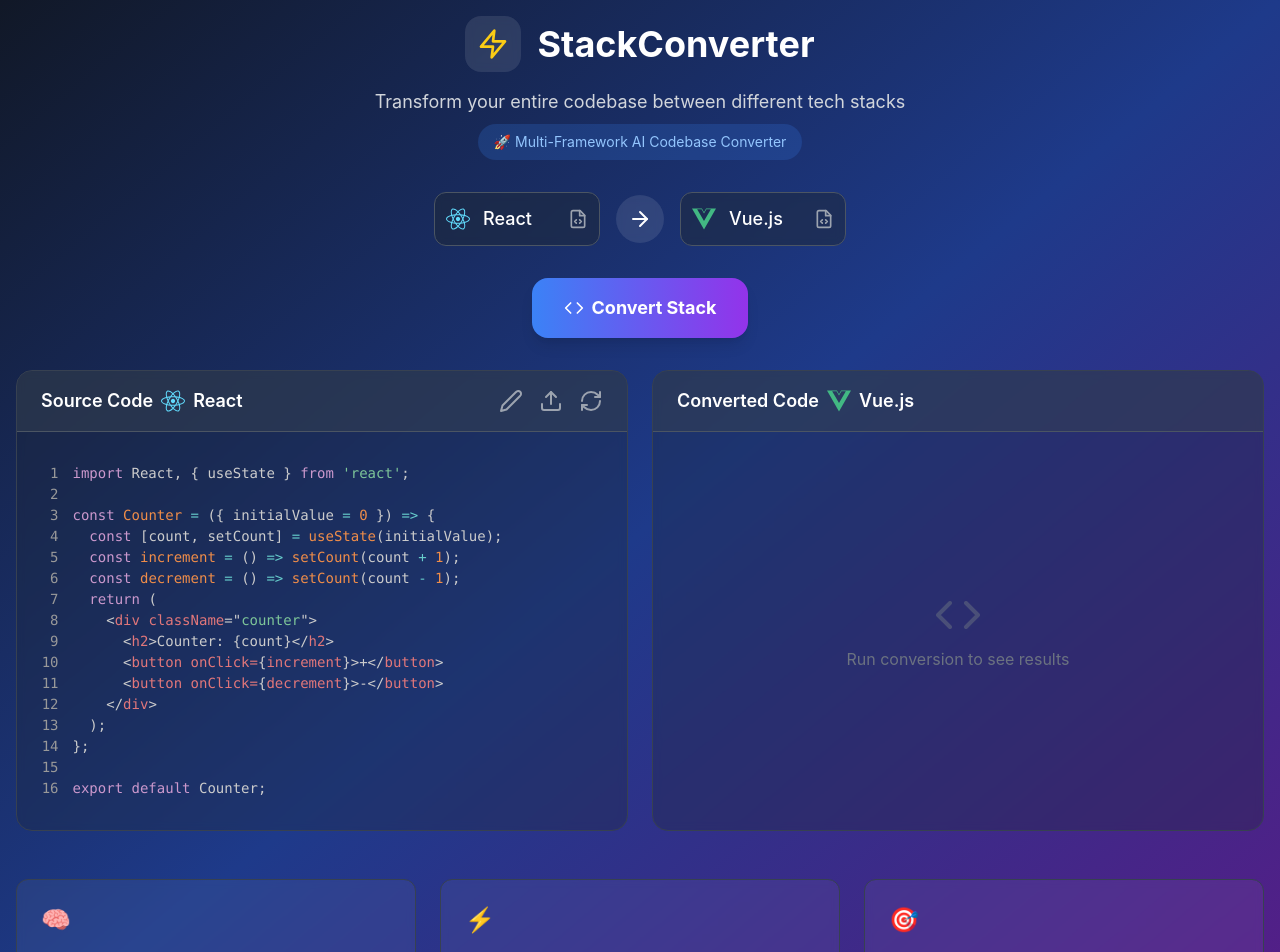
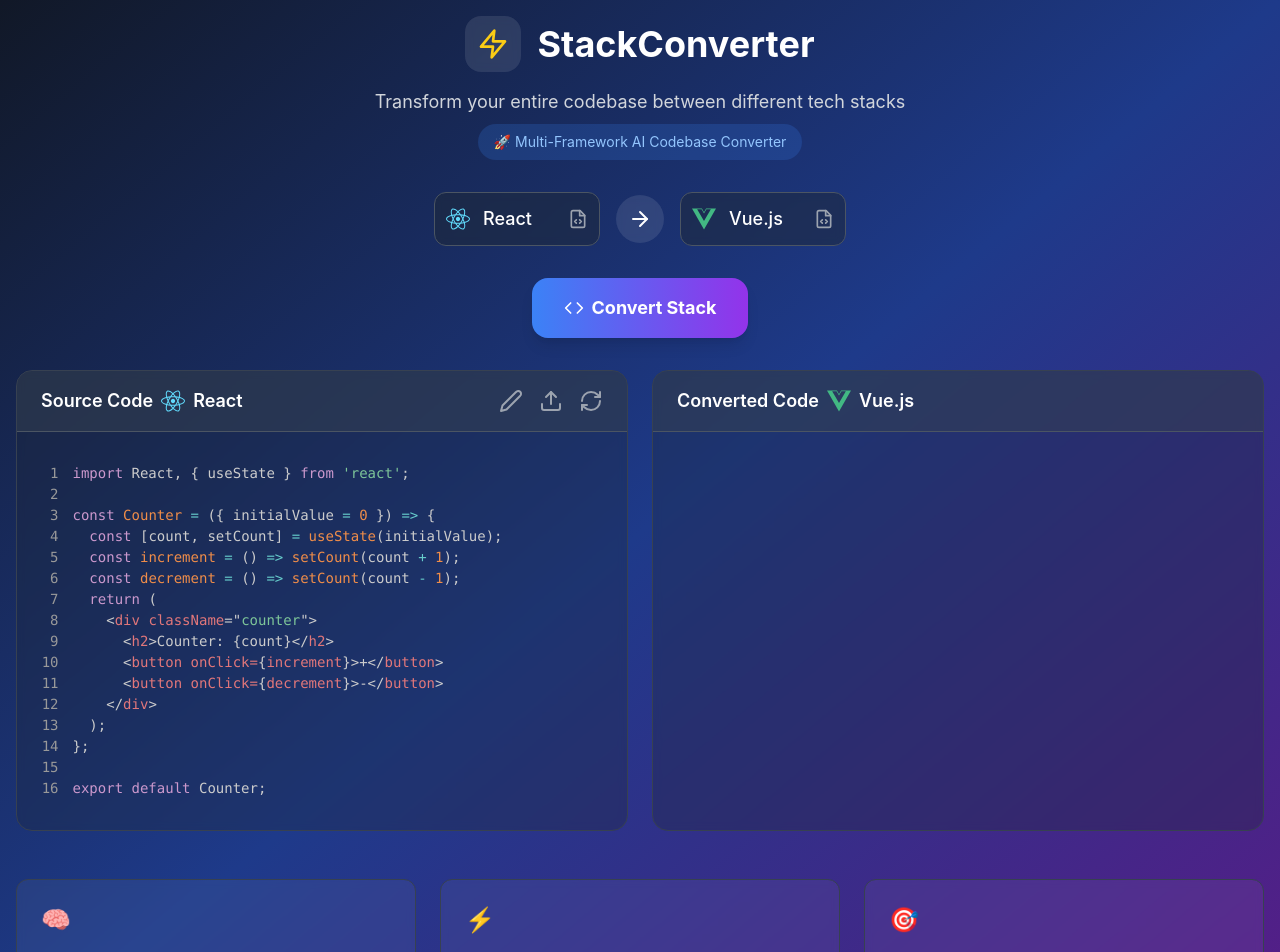
Before and after one commit to amir0ff/stackconverter, a React (Vite) app in the folder frontend/: page / in a window 1280 px wide. Shown: the top 952 px of the page. Built offline with nearby package versions, Linux system fonts and the light colour scheme.

Commit message:
fix(frontend): restore previous CodePanel design, always show edit button, and disable for zip/upload/conversion

```diff
--- a/frontend/src/components/StackConverter.tsx
+++ b/frontend/src/components/StackConverter.tsx
@@ -79,7 +79,7 @@ const StackConverter: React.FC = () => {
             targetStack={conversionState.targetStack}
             onSourceStackChange={handleSourceStackChange}
             onTargetStackChange={handleTargetStackChange}
-            disabled={conversionState.isConverting}
+            disabled={conversionState.isConverting || fileUploadState.isUploading}
             stackOptions={stackOptions}
             autoDetectedStack={autoDetectedStack}
           />
@@ -126,8 +126,8 @@ const StackConverter: React.FC = () => {
               onFileChange={handleFileChangeWithCaptcha}
               onCodeChange={updateSourceCode}
               isEditable={true}
-              uploadDisabled={import.meta.env.MODE === 'production' && !captchaToken || conversionState.isConverting}
-              disableEdit={conversionState.isConverting}
+              uploadDisabled={import.meta.env.MODE === 'production' && !captchaToken || conversionState.isConverting || fileUploadState.isUploading}
+              disableEdit={conversionState.isConverting || fileUploadState.isUploading}
             />
 
             <CodePanel
--- a/frontend/src/components/ui/CodePanel.tsx
+++ b/frontend/src/components/ui/CodePanel.tsx
@@ -33,9 +33,7 @@ const CodePanel: React.FC<CodePanelPropsWithTooltips> = ({
   isUploading = false,
   fileInputRef,
   onFileChange,
-  showEmptyState = false,
   emptyStateMessage = 'Run conversion to see results',
-  emptyStateIcon = <Code className="h-12 w-12 mx-auto mb-2 opacity-50" />,
   uploadTooltipProps = {},
   resetTooltipProps = {},
   editTooltipProps = {},
@@ -47,6 +45,9 @@ const CodePanel: React.FC<CodePanelPropsWithTooltips> = ({
   const selectedStack = stackOptions.find(s => s.value === stack);
   const [isEditing, setIsEditing] = useState(false);
   const textareaRef = useRef<HTMLTextAreaElement>(null);
+  // Disable edit if uploaded file is a zip
+  const isZip = uploadedFile && uploadedFile.name.endsWith('.zip');
+  const effectiveDisableEdit = disableEdit || isZip;
 
   // Auto-resize textarea to fit content
   useEffect(() => {
@@ -108,15 +109,16 @@ const CodePanel: React.FC<CodePanelPropsWithTooltips> = ({
           )}
         </h3>
         <div className="flex items-center gap-4">
-          {isEditable && !uploadedFile && (
+          {/* Always show edit button, but disable for zip, upload, or conversion */}
+          {isEditable && (
             <button
               onClick={toggleEditMode}
               className={`transition-colors ${
-                disableEdit
+                effectiveDisableEdit
                   ? 'text-gray-600 cursor-not-allowed'
                   : 'text-gray-400 hover:text-white'
               }`}
-              disabled={disableEdit}
+              disabled={effectiveDisableEdit}
               data-tooltip-id="edit-tooltip"
               data-tooltip-content={isEditing ? "View formatted code" : "Edit code"}
               {...editTooltipProps}
@@ -145,11 +147,7 @@ const CodePanel: React.FC<CodePanelPropsWithTooltips> = ({
                 data-tooltip-content="Upload a .zip archive containing your code files (.js, .ts, .tsx, .jsx) for batch conversion. Only code files will be processed."
                 {...uploadTooltipProps}
               >
-                {isUploading ? (
-                  <Loader2 className="h-4 w-4 animate-spin" />
-                ) : (
                 <Upload className="h-6 w-6" />
-                )}
               </button>
             </>
           )}
@@ -206,7 +204,32 @@ const CodePanel: React.FC<CodePanelPropsWithTooltips> = ({
             <Loader2 className="h-10 w-10 mb-2 text-blue-400 animate-spin" />
             <div>Uploading file...</div>
           </div>
-        ) : uploadedFile ? (
+        ) : uploadedFile && (
+          // If uploaded file is a code file, allow editing via edit button (default: syntax highlighter)
+          (['js','jsx','ts','tsx','vue','svelte'].some(ext => uploadedFile.name.endsWith('.' + ext))) ? (
+            isEditable && isEditing ? (
+              <div className="p-6 h-full">
+                <textarea
+                  ref={textareaRef}
+                  value={code}
+                  onChange={handleCodeChange}
+                  className="w-full h-full min-h-[20rem] bg-gray-900/50 text-gray-100 font-mono text-sm leading-relaxed p-4 rounded-lg border border-gray-600 focus:border-blue-500 focus:outline-none resize-none"
+                  placeholder={`// Enter your ${stack} code here...\n// You can edit this code directly and then convert it to another framework`}
+                  spellCheck={false}
+                />
+              </div>
+            ) : (
+              <SyntaxHighlighter
+                language={language}
+                style={tomorrow}
+                customStyle={{ minHeight: '20rem', fontSize: 14, borderRadius: '0.75rem', background: 'transparent', padding: 24 }}
+                showLineNumbers
+              >
+                {code}
+              </SyntaxHighlighter>
+            )
+          ) : (
+            // Otherwise, show batch upload UI (zip)
             <div className="px-6 py-8 flex flex-col items-center justify-center text-blue-300 text-sm min-h-[20rem]">
               <Upload className="h-10 w-10 mb-2 text-blue-400" />
               <div className="mb-2">
@@ -228,7 +251,9 @@ const CodePanel: React.FC<CodePanelPropsWithTooltips> = ({
                 </button>
               )}
             </div>
-        ) : (
+          )
+        )
+        || (
           <>
             {isEditable && isEditing ? (
               <div className="p-6 h-full">
@@ -237,8 +262,7 @@ const CodePanel: React.FC<CodePanelPropsWithTooltips> = ({
                   value={code}
                   onChange={handleCodeChange}
                   className="w-full h-full min-h-[20rem] bg-gray-900/50 text-gray-100 font-mono text-sm leading-relaxed p-4 rounded-lg border border-gray-600 focus:border-blue-500 focus:outline-none resize-none"
-                  placeholder={`// Enter your ${stack} code here...
-// You can edit this code directly and then convert it to another framework`}
+                  placeholder={`// Enter your ${stack} code here...\n// You can edit this code directly and then convert it to another framework`}
                   spellCheck={false}
                 />
               </div>
@@ -252,14 +276,6 @@ const CodePanel: React.FC<CodePanelPropsWithTooltips> = ({
                 {code}
               </SyntaxHighlighter>
             )}
-            {showEmptyState && !code && (
-              <div className="absolute inset-0 h-full w-full flex items-center justify-center text-gray-500 pointer-events-none">
-                <div className="text-center">
-                  {emptyStateIcon}
-                  <p>{emptyStateMessage}</p>
-                </div>
-              </div>
-            )}
           </>
         )}
       </div>
```
Lines whose indentation alone changed are shown as unchanged.
